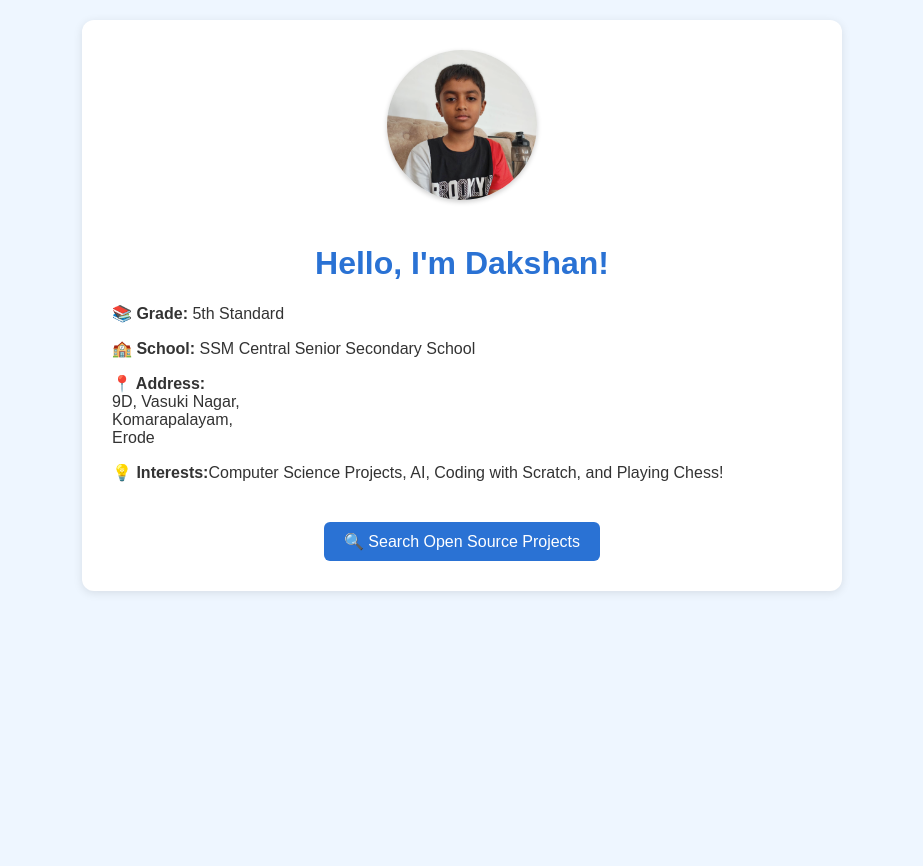
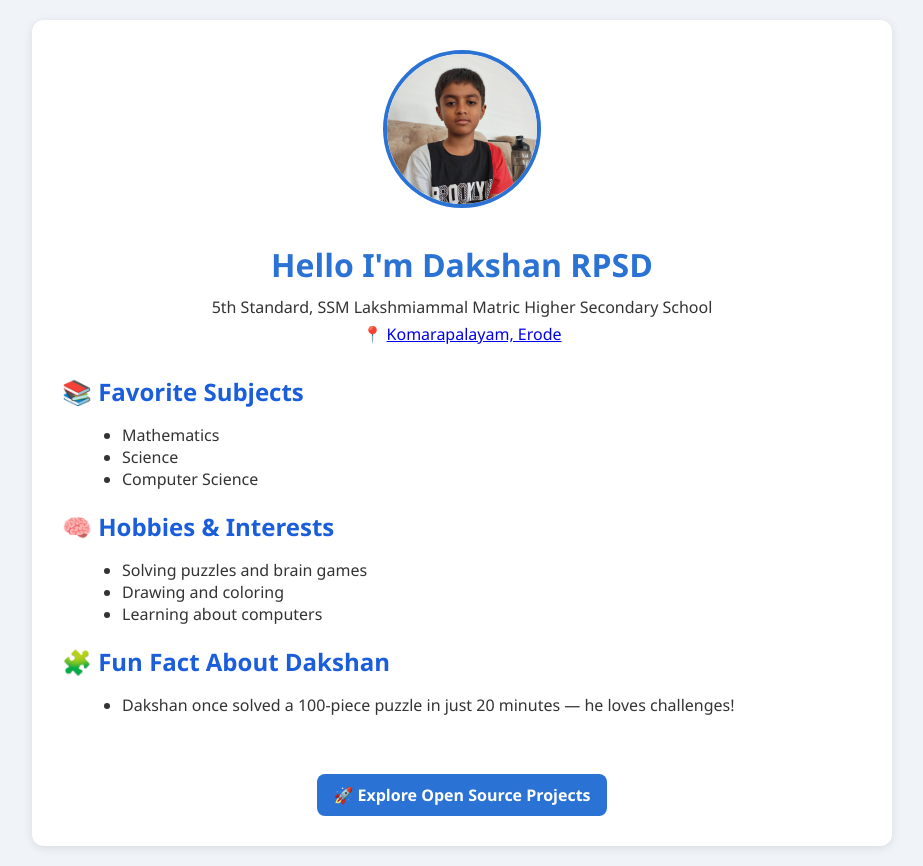
Before and after one commit to rdakshan/rdakshan.github.io, a plain HTML site: page index.html in a window 1280 px wide. Shown: the whole page, without its empty margins (178-1101 px from the left). Before the commit the page ends 800 px from the top, so only its background shows below. Drawn offline with Linux system fonts and the light colour scheme.

Commit message:
updated info

```diff
--- a/index.html
+++ b/index.html
@@ -4,76 +4,109 @@
 <head>
     <meta charset="UTF-8" />
     <meta name="viewport" content="width=device-width, initial-scale=1.0" />
-    <title>Dakshan's Homepage</title>
+    <title>Dakshan - Student Homepage</title>
     <style>
         body {
-            font-family: Arial, sans-serif;
-            background-color: #eef6ff;
-            color: #333;
+            font-family: 'Segoe UI', sans-serif;
+            background-color: #f0f4f9;
             margin: 0;
             padding: 20px;
+            color: #333;
         }
 
         .container {
-            max-width: 700px;
+            max-width: 800px;
             margin: auto;
-            background: #fff;
+            background: #ffffff;
             padding: 30px;
             border-radius: 12px;
             box-shadow: 0 2px 10px rgba(0, 0, 0, 0.1);
             text-align: center;
         }
 
-        img.profile-pic {
+        .profile-pic {
             width: 150px;
             height: 150px;
             border-radius: 50%;
             object-fit: cover;
+            border: 4px solid #2a72d4;
             margin-bottom: 20px;
-            box-shadow: 0 2px 5px rgba(0, 0, 0, 0.2);
         }
 
         h1 {
             color: #2a72d4;
+            margin: 10px 0;
         }
 
-        .info {
-            text-align: left;
-            margin: 20px 0;
+        p {
+            font-size: 16px;
+            margin: 5px 0;
         }
 
-        .label {
+        .info-section {
+            text-align: left;
+            margin-top: 30px;
+        }
+
+        .info-section h2 {
+            color: #1a5edc;
+            margin-bottom: 10px;
+        }
+
+        .info-section ul {
+            list-style-type: disc;
+            margin-left: 20px;
+        }
+
+        .nav-link {
+            display: inline-block;
+            margin-top: 20px;
+            padding: 10px 16px;
+            background-color: #2a72d4;
+            color: white;
+            text-decoration: none;
+            border-radius: 8px;
             font-weight: bold;
         }
 
-        .btn {
-            display: inline-block;
-            padding: 10px 20px;
-            background-color: #2a72d4;
-            color: #fff;
-            text-decoration: none;
-            border-radius: 6px;
-            margin-top: 20px;
-        }
-
-        .btn:hover {
-            background-color: #1d5bbf;
+        .nav-link:hover {
+            background-color: #1558c4;
         }
     </style>
 </head>
 
 <body>
     <div class="container">
-        <img src="dakshan-profile.jpg" alt="Dakshan's Photo" class="profile-pic" />
-        <h1>Hello, I'm Dakshan!</h1>
-        <div class="info">
-            <p><span class="label">📚 Grade:</span> 5th Standard</p>
-            <p><span class="label">🏫 School:</span> SSM Central Senior Secondary School</p>
-            <p><span class="label">📍 Address:</span><br>9D, Vasuki Nagar,<br>Komarapalayam,<br>Erode</p>
-            <p><span class="label">💡 Interests:</span>Computer Science Projects, AI, Coding with Scratch, and Playing
-                Chess!</p>
+        <img src="./dakshan-profile.jpg" alt="Dakshan's Profile Picture" class="profile-pic" />
+        <h1>Hello I'm Dakshan RPSD</h1>
+        <p>5th Standard, SSM Lakshmiammal Matric Higher Secondary School</p>
+        <p>📍 <a href="https://maps.app.goo.gl/xkm6ZQzfAPFAZqBD6" target="_blank">Komarapalayam,
+                Erode</a></p>
+
+
+        <div class="info-section">
+            <h2>📚 Favorite Subjects</h2>
+            <ul>
+                <li>Mathematics</li>
+                <li>Science</li>
+                <li>Computer Science</li>
+            </ul>
+
+            <h2>🧠 Hobbies & Interests</h2>
+            <ul>
+                <li>Solving puzzles and brain games</li>
+                <li>Drawing and coloring</li>
+                <li>Learning about computers</li>
+            </ul>
+
+            <h2>🧩 Fun Fact About Dakshan</h2>
+            <ul>
+                <li>Dakshan once solved a 100-piece puzzle in just 20 minutes — he loves challenges!</li>
+            </ul>
         </div>
-        <a class="btn" href="search.html">🔍 Search Open Source Projects</a>
+        <br>
+        <a class="nav-link" href="search.html">🚀 Explore Open Source Projects</a>
+
     </div>
 </body>
 
```
